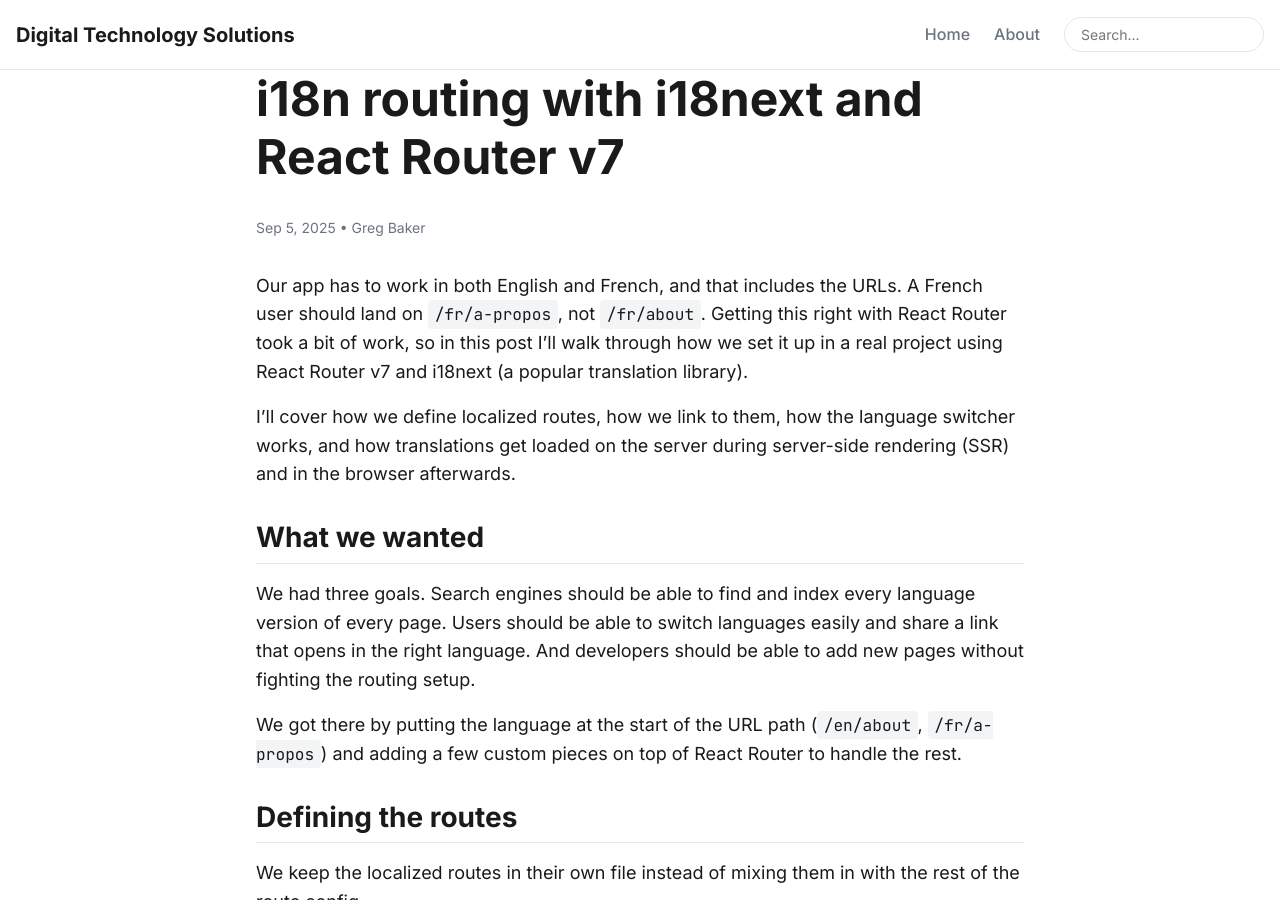
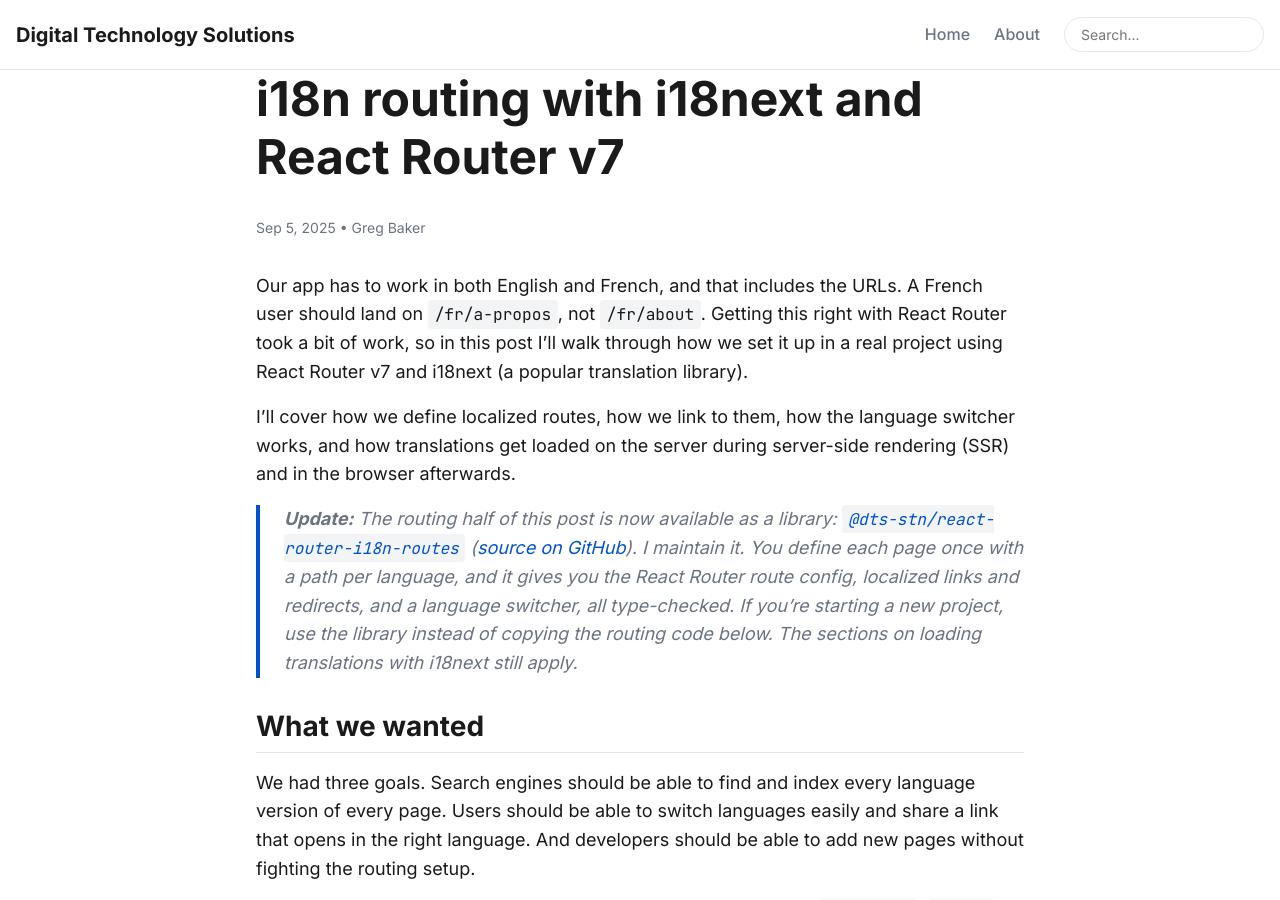
Before and after one commit to STN-DTS/stn-dts.github.io, a Jekyll site: the page built from docs/_posts/2025-09-05-i18n-rr7.md, in a window 1280 px wide and 900 px high. Built offline with Jekyll 4.4.1, drawn with Linux system fonts in a browser that asks for light colours; some of the changed text lies outside the part shown.

Commit message:
docs(blog): mention react-router-i18n-routes library in i18n post
Co-authored-by: Copilot <223556219+Copilot@users.noreply.github.com>

```diff
--- a/docs/_posts/2025-09-05-i18n-rr7.md
+++ b/docs/_posts/2025-09-05-i18n-rr7.md
@@ -12,6 +12,13 @@ through how we set it up in a real project using React Router v7 and i18next (a
 
 I'll cover how we define localized routes, how we link to them, how the language switcher works, and how translations
 get loaded on the server during server-side rendering (SSR) and in the browser afterwards.
+
+> **Update:** The routing half of this post is now available as a library:
+> [`@dts-stn/react-router-i18n-routes`](https://www.npmjs.com/package/@dts-stn/react-router-i18n-routes)
+> ([source on GitHub](https://github.com/STN-DTS/react-router-i18n-routes)). I maintain it. You define each page once
+> with a path per language, and it gives you the React Router route config, localized links and redirects, and a
+> language switcher, all type-checked. If you're starting a new project, use the library instead of copying the routing
+> code below. The sections on loading translations with i18next still apply.
 
 ## What we wanted
 
@@ -424,4 +431,6 @@ nobody has to build localized URLs by hand, and splitting the i18next config bet
 light while still rendering the right language on the server.
 
 If your project needs to support more than one language, this makes a good starting point, and you can adapt the
-pieces to fit your app.
+pieces to fit your app. For the routing pieces, have a look at
+[`@dts-stn/react-router-i18n-routes`](https://www.npmjs.com/package/@dts-stn/react-router-i18n-routes) before writing
+your own.
```
